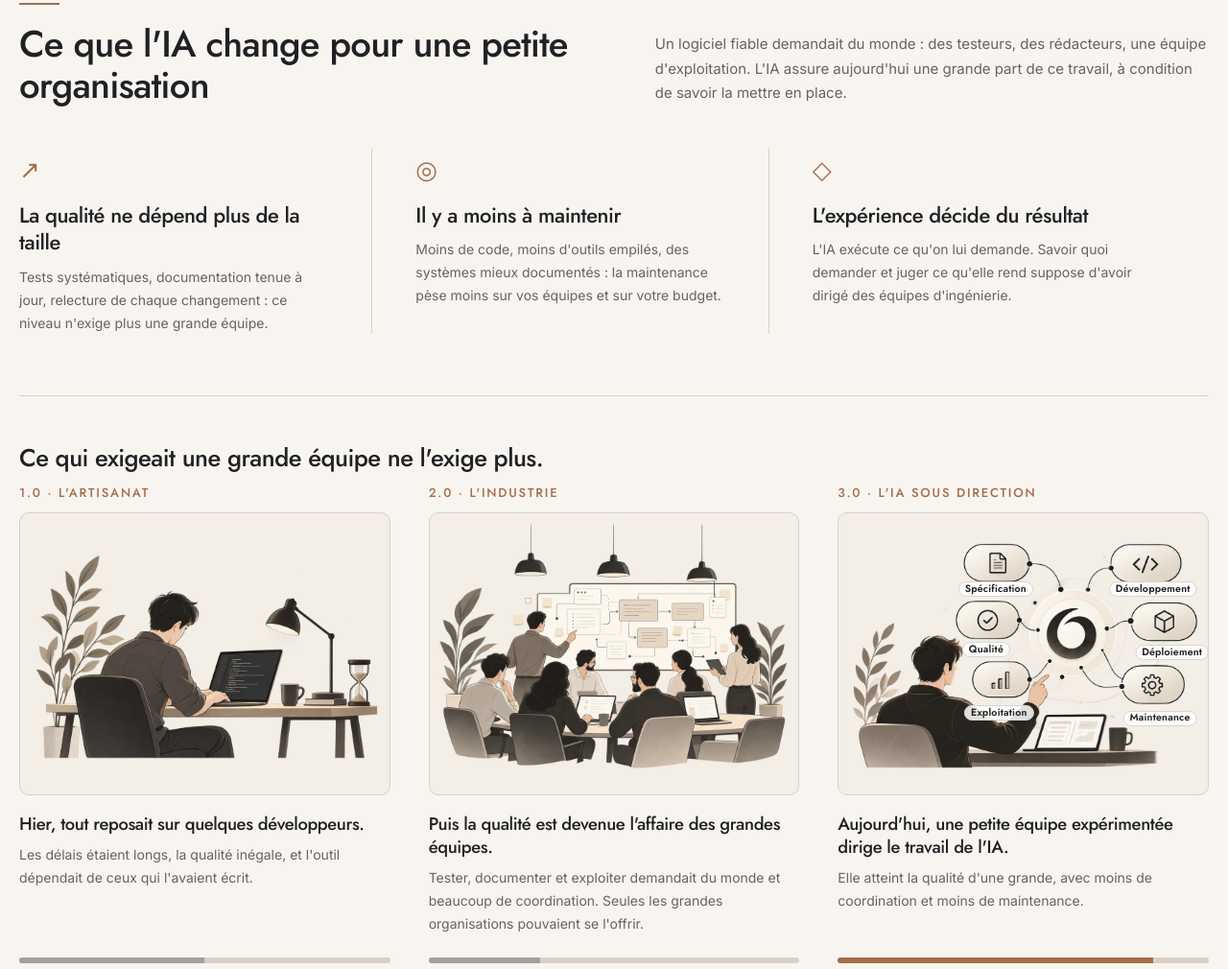
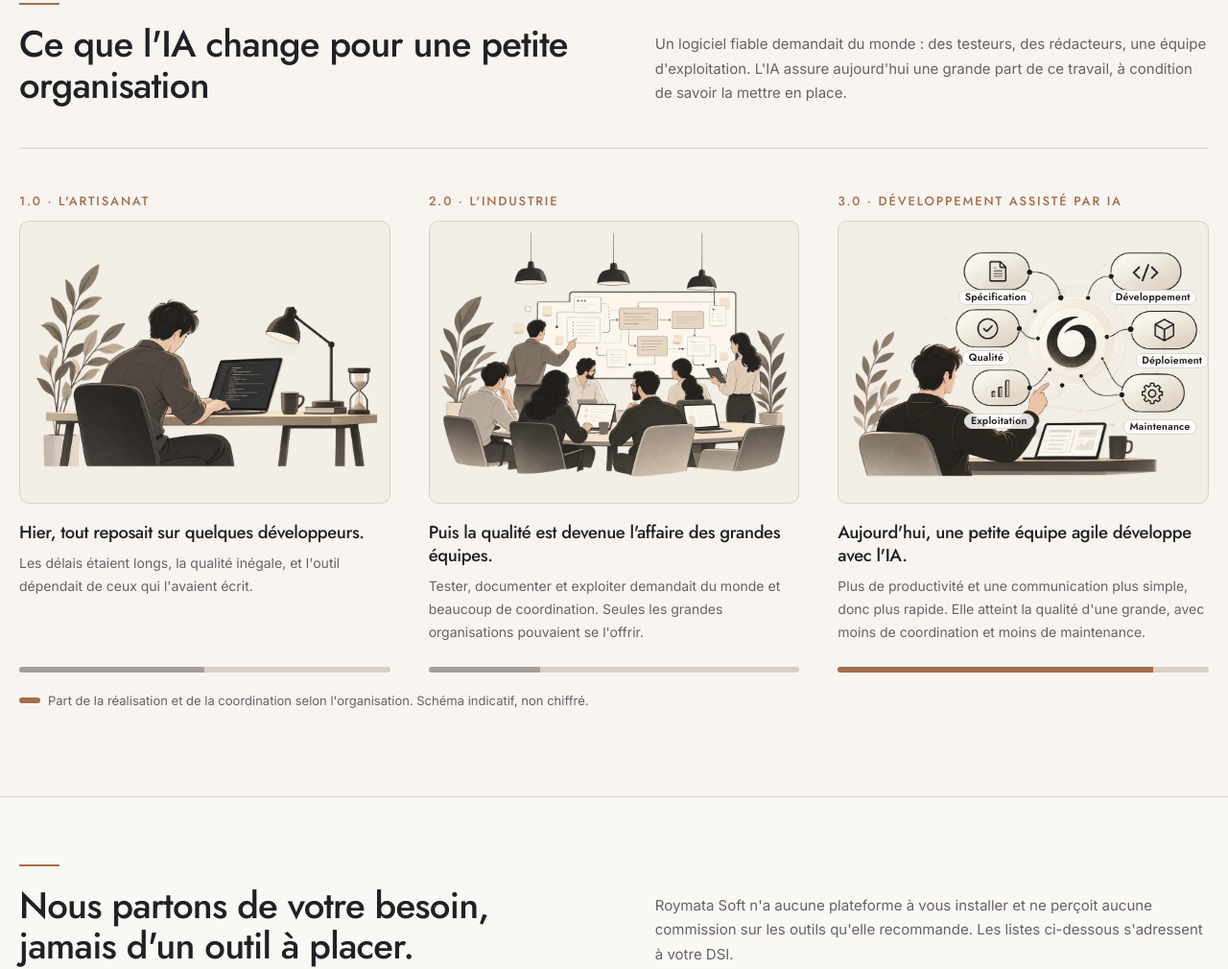
Before and after one commit to richardborer/roymatasoft-site, a plain HTML site: page index.html in a window 1280 px wide. Shown: the part 1008-2018 px from the top of the page at 96% size. Drawn offline with Linux system fonts and the light colour scheme.

Commit message:
Section méthode allégée et repères mis à jour
Retire les trois cartes et le sous-titre de la section « Ce que l'IA change »,
renomme la troisième époque en « Développement assisté par IA » avec un
nouveau texte, garde les étiquettes d'époque sur une ligne entre 861 et
1100 px, et met à jour les repères Ingénierie et Expertise.

Co-Authored-By: Claude Fable 5.2 <noreply@anthropic.com>

```diff
--- a/index.html
+++ b/index.html
@@ -174,18 +174,8 @@
   .repere span{color:var(--discret);font-size:14px;line-height:1.6;display:block}
   @media (max-width:860px){.reperes{grid-template-columns:1fr;gap:24px}}
 
-  /* ===== Pourquoi maintenant : trois colonnes séparées par des filets ===== */
-  .cards{display:grid;grid-template-columns:repeat(3,1fr)}
-  .cards article{padding:4px 45px 0 0;margin-right:45px;border-right:1px solid var(--filet)}
-  .cards article:last-child{border:0;margin-right:0}
-  .cards .glyphe{font:500 26px Jost,sans-serif;color:var(--accent)}
-  .cards h3{font-size:22px;margin:14px 0 10px}
-  .cards p{font-size:14px;line-height:1.7;color:var(--graphite);margin:0}
-  @media (max-width:860px){.cards{display:block}.cards article{border-right:0;border-bottom:1px solid var(--filet);margin:0;padding:20px 0}.cards article:last-child{border-bottom:0}}
-
   /* Trois époques, illustrées */
-  .epoques{margin-top:64px;padding-top:48px;border-top:1px solid var(--filet)}
-  .epoques .sous-titre{font-size:1.6rem;max-width:720px;margin-bottom:12px}
+  .epoques{padding-top:48px;border-top:1px solid var(--filet)}
   .epoques .intro{color:var(--discret);max-width:720px;font-size:15px;line-height:1.7;margin-bottom:36px}
   .eres{display:grid;grid-template-columns:repeat(3,1fr);gap:40px}
   .ere{display:flex;flex-direction:column}
@@ -203,6 +193,7 @@
   .legende-budget{margin-top:18px;color:var(--discret);font-size:13px;display:flex;align-items:center;gap:8px}
   .legende-budget i{display:inline-block;width:22px;height:6px;border-radius:3px;background:var(--accent)}
   @media (max-width:860px){.eres{grid-template-columns:1fr;gap:36px}.ere .scene{max-width:360px}}
+  @media (min-width:861px) and (max-width:1100px){.ere .point{font-size:11px;letter-spacing:.1em;white-space:nowrap}}
 
   /* ===== Expertises : grille 2 x 2 à filets ===== */
   .piliers{display:grid;grid-template-columns:1fr 1fr}
@@ -330,14 +321,7 @@
       <h2>Ce que l'IA change pour une petite organisation</h2>
       <p>Un logiciel fiable demandait du monde : des testeurs, des rédacteurs, une équipe d'exploitation. L'IA assure aujourd'hui une grande part de ce travail, à condition de savoir la mettre en place.</p>
     </div>
-    <div class="cards reveal">
-      <article><span class="glyphe">↗</span><h3>La qualité ne dépend plus de la taille</h3><p>Tests systématiques, documentation tenue à jour, relecture de chaque changement : ce niveau n'exige plus une grande équipe.</p></article>
-      <article><span class="glyphe">◎</span><h3>Il y a moins à maintenir</h3><p>Moins de code, moins d'outils empilés, des systèmes mieux documentés : la maintenance pèse moins sur vos équipes et sur votre budget.</p></article>
-      <article><span class="glyphe">◇</span><h3>L'expérience décide du résultat</h3><p>L'IA exécute ce qu'on lui demande. Savoir quoi demander et juger ce qu'elle rend suppose d'avoir dirigé des équipes d'ingénierie.</p></article>
-    </div>
-
     <div class="epoques reveal">
-      <h3 class="sous-titre">Ce qui exigeait une grande équipe ne l'exige plus.</h3>
       <div class="eres" role="list">
         <article class="ere" role="listitem">
           <span class="point">1.0 · L'ARTISANAT</span>
@@ -354,10 +338,10 @@
           <div class="budget" aria-hidden="true"><i style="--p:30%"></i></div>
         </article>
         <article class="ere actuelle" role="listitem">
-          <span class="point">3.0 · L'IA SOUS DIRECTION</span>
+          <span class="point">3.0 · DÉVELOPPEMENT ASSISTÉ PAR IA</span>
           <figure class="scene scene-3"><img src="assets/img/ere-3.webp" alt="Un de nos ingénieurs désigne le monogramme Roymata Soft, relié à six agents : spécification, développement, qualité, déploiement, exploitation, maintenance" loading="eager" decoding="async"><span class="phase" style="left:42.5%;top:24.3%">Spécification</span><span class="phase" style="left:85.1%;top:24.3%">Développement</span><span class="phase" style="left:39.9%;top:45.8%">Qualité</span><span class="phase" style="left:90.3%;top:46.8%">Déploiement</span><span class="phase" style="left:43.4%;top:68.3%">Exploitation</span><span class="phase" style="left:87.0%;top:70.2%">Maintenance</span></figure>
-          <h3>Aujourd'hui, une petite équipe expérimentée dirige le travail de l'IA.</h3>
-          <p>Elle atteint la qualité d'une grande, avec moins de coordination et moins de maintenance.</p>
+          <h3>Aujourd'hui, une petite équipe agile développe avec l'IA.</h3>
+          <p>Plus de productivité et une communication plus simple, donc plus rapide. Elle atteint la qualité d'une grande, avec moins de coordination et moins de maintenance.</p>
           <div class="budget" aria-hidden="true"><i style="--p:85%"></i></div>
         </article>
       </div>
@@ -450,9 +434,9 @@
         <ul class="convictions">
           <li><b>Expérience</b><span>25 ans dans le logiciel et les produits SaaS.</span></li>
           <li><b>Direction technique</b><span>Éditeur français de logiciels, jusqu'à la due diligence technique de son rachat par un leader américain.</span></li>
-          <li><b>Ingénierie</b><span>Directeur senior dans ce groupe américain : équipes internationales, internes et externalisées.</span></li>
+          <li><b>Ingénierie</b><span>Directeur senior dans un groupe américain : équipes internationales, internes et externalisées.</span></li>
           <li><b>Acquisition</b><span>Intégration d'une société après son rachat.</span></li>
-          <li><b>Expertise</b><span>Géospatial et cartographie numérique.</span></li>
+          <li><b>Expertise</b><span>Géospatial, BI, plateformes à haute scalabilité.</span></li>
           <li><b>Certification</b><span>« Diriger avec la Data et l'IA »<br>École polytechnique, 2026.</span></li>
         </ul>
       </div>
```
